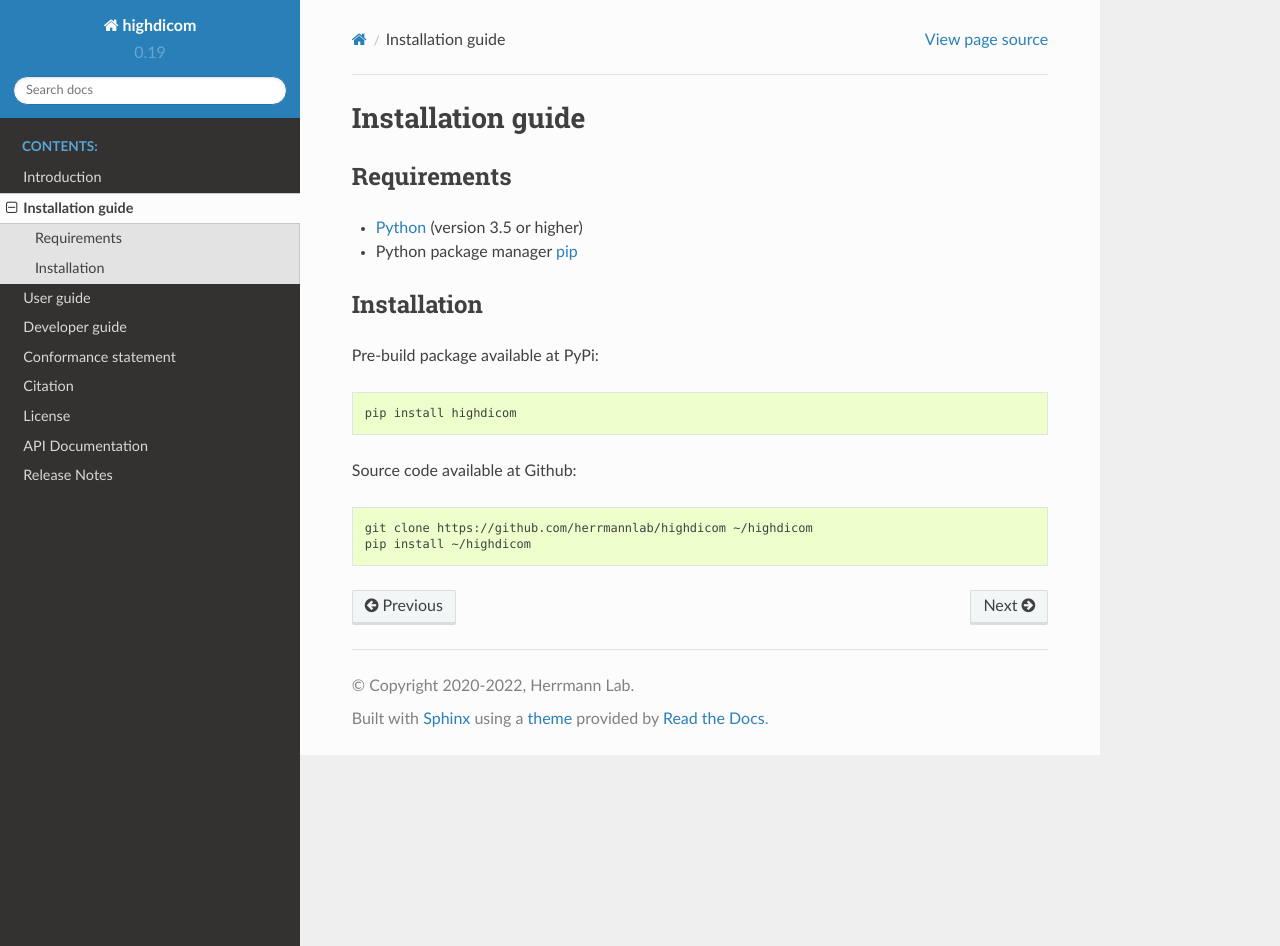
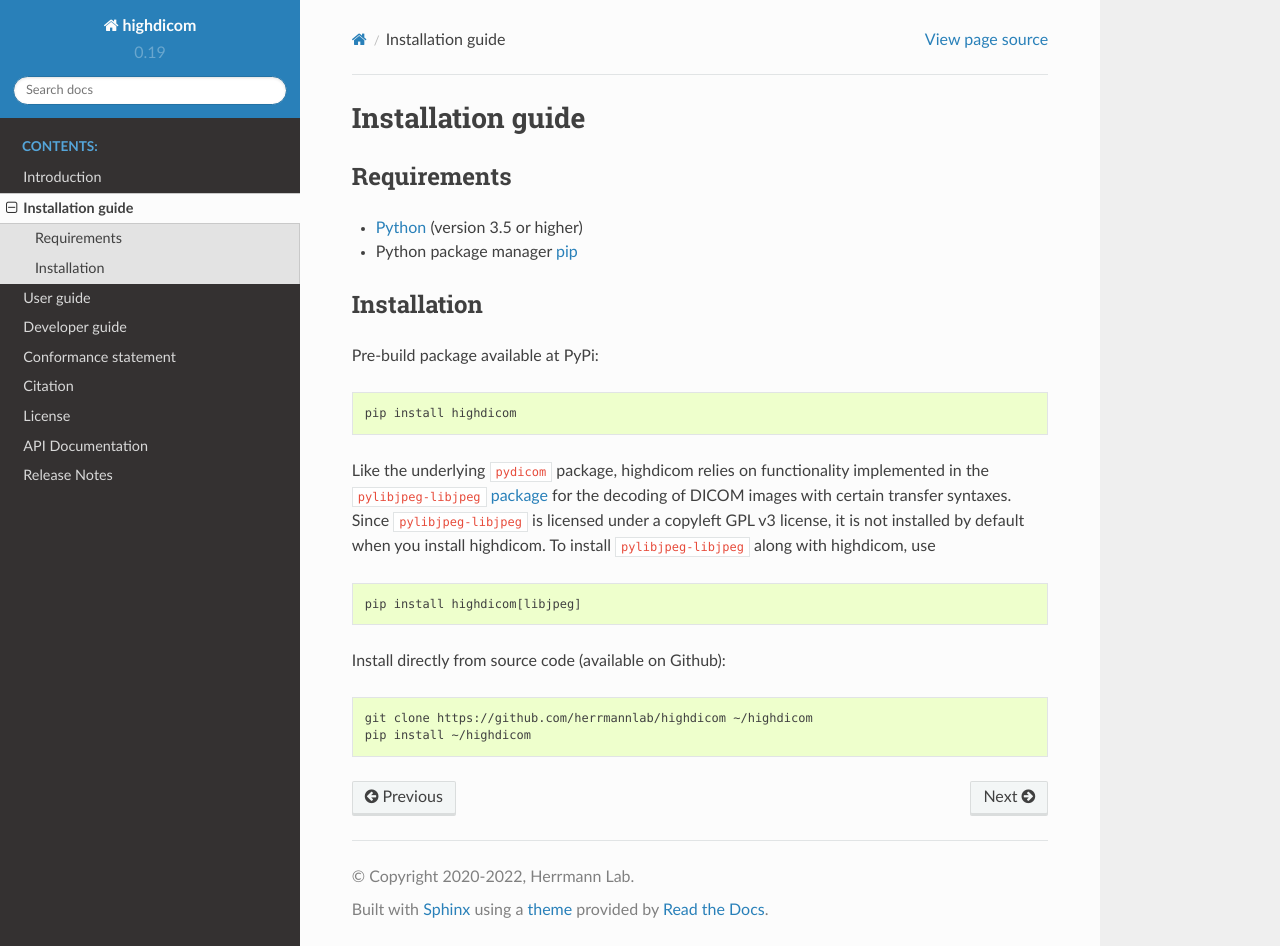
Before and after one commit to ImagingDataCommons/highdicom, a Sphinx documentation site: the page built from docs/installation.rst, in a window 1280 px wide and 946 px high. Built offline with Sphinx 7.4.7 and the Read the Docs theme 2.0.0, drawn with Linux system fonts in a browser that asks for light colours.

Commit message:
Update installation docs

```diff
--- a/docs/installation.rst
+++ b/docs/installation.rst
@@ -22,7 +22,19 @@ Pre-build package available at PyPi:
 
     pip install highdicom
 
-Source code available at Github:
+Like the underlying ``pydicom`` package, highdicom relies on functionality
+implemented in the ``pylibjpeg-libjpeg``
+`package <https://pypi.org/project/pylibjpeg-libjpeg/>`_ for the decoding of
+DICOM images with certain transfer syntaxes. Since ``pylibjpeg-libjpeg`` is
+licensed under a copyleft GPL v3 license, it is not installed by default when
+you install highdicom. To install ``pylibjpeg-libjpeg`` along with highdicom,
+use
+
+.. code-block:: none
+
+    pip install highdicom[libjpeg]
+
+Install directly from source code (available on Github):
 
 .. code-block:: none
 
```
